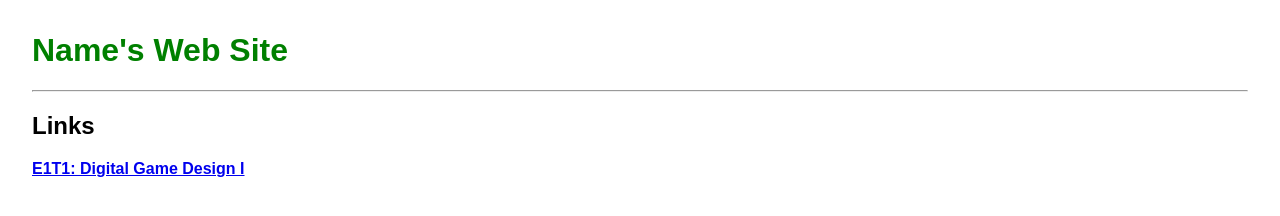
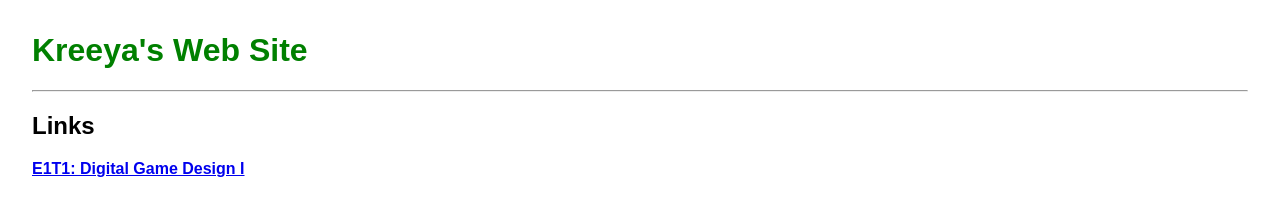
Before and after one commit to kreeya-m/E1T1GameDevSite, a plain HTML site: page index.html in a window 1280 px wide. Drawn offline with Linux system fonts and the light colour scheme.

Commit message:
Update index.html

```diff
--- a/index.html
+++ b/index.html
@@ -2,14 +2,14 @@
 <html lang="en">
 <head>
     <meta charset="UTF-8">
-    <title>Name's Web Site</title>
+    <title>Kreeya's Web Site</title>
     <style>
         body { margin: 2em; font-family: sans-serif; }
         h1 { color: green; }
     </style>
 </head>
 <body>
-    <h1>Name's Web Site</h1>
+    <h1>Kreeya's Web Site</h1>
     <hr/>
     <h2>Links</h2>
     <p><a href="E1T1/index.html"><strong>E1T1: Digital Game Design I</strong></a></p>
```
